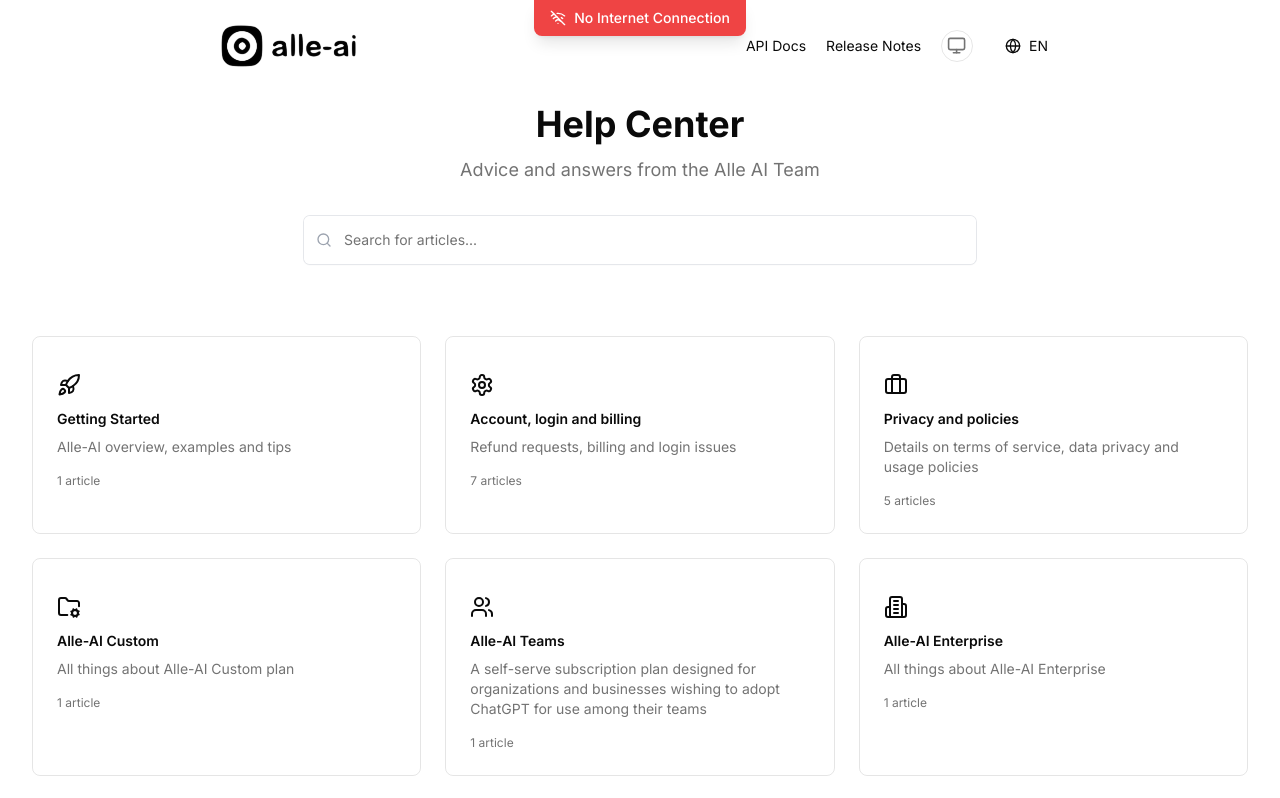
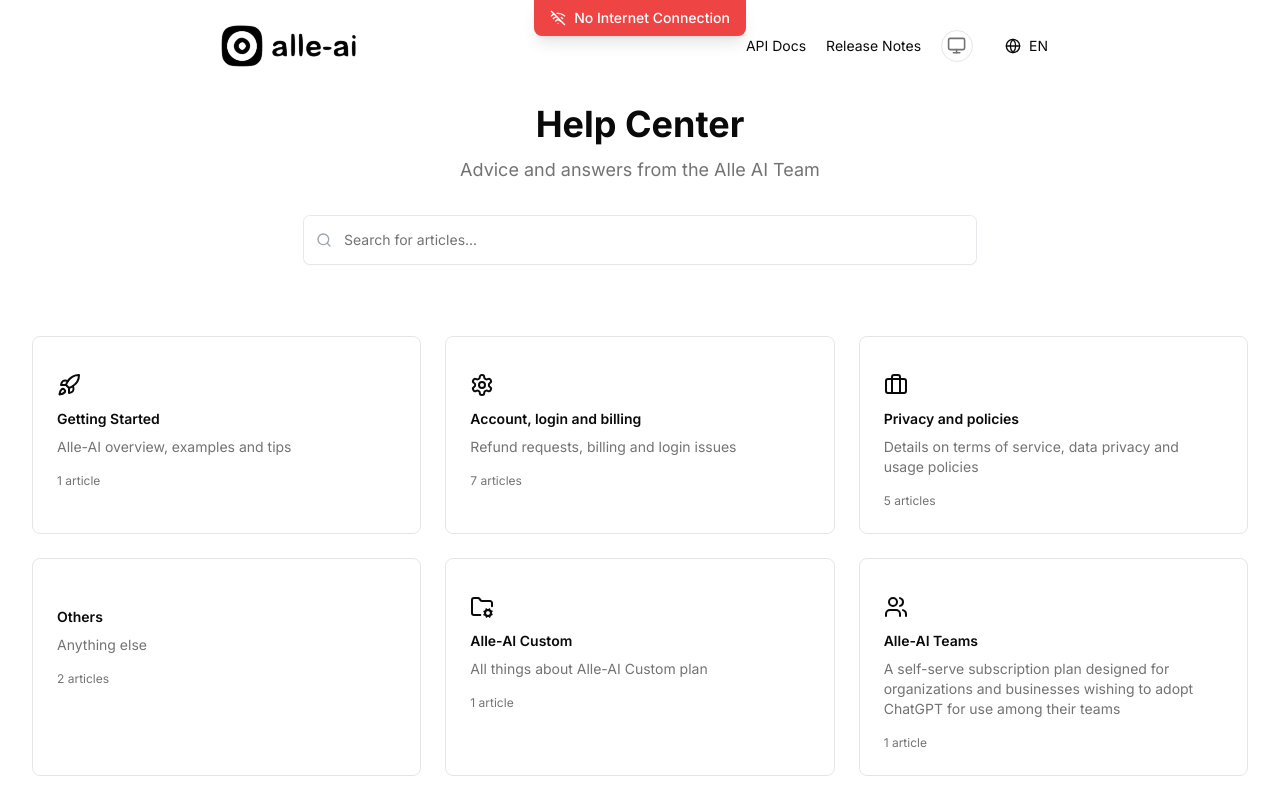
Before and after one commit to pYGOD3512/alle-ai-nextjs-project, a Next.js app: page /collection in a window 1280 px wide. Shown: the top 798 px of the page. Built offline with nearby package versions, Linux system fonts and the light colour scheme.

Commit message:
modified some to resolve merge conflicts

```diff
--- a/app/(help)/collection/[category]/[articleId]/articleContent.tsx
+++ b/app/(help)/collection/[category]/[articleId]/articleContent.tsx
@@ -15,7 +15,7 @@
 import DynamicFaq from "@/components/faq/DynamicFaq";
 import { languages } from "@/lib/constants";
 import { toast, useToast } from "@/hooks/use-toast";
-
+import CustomHead from "@/components/faq/CustomHead";
 type FeedbackType = "helpful" | "not-helpful" | null;
 
 export function ArticleContent({
@@ -30,7 +30,6 @@
   const [feedbackGiven, setFeedbackGiven] = useState<FeedbackType>(null);
   const [selectedLanguage, setSelectedLanguage] = useState(languages[0]);
   const { toast } = useToast();
-
 
   useEffect(() => {
     // alert(article.id)
@@ -50,6 +49,8 @@
   const allArticles = category.sections.flatMap((section) => section.articles);
 
   return (
+    <>
+      <CustomHead title={`${article.title} | Alle-AI`} />
       <div className="min-h-screen bg-background">
         {/* Hero Section */}
         <div className="bg-gradient-to-b from-primary/5 to-background border-b">
@@ -76,7 +77,10 @@
                     <span>{article.readingTime}</span>
                   </div>
                   <div className="flex items-center gap-2 text-sm text-muted-foreground">
-                  <IconComponent name={category.iconName} className="h-4 w-4" />
+                    <IconComponent
+                      name={category.iconName}
+                      className="h-4 w-4"
+                    />
                     <span>{category.title}</span>
                   </div>
                 </div>
@@ -121,8 +125,8 @@
               </div>
               {feedbackGiven && (
                 <div className="mt-4 p-4 rounded-lg bg-primary/5 text-sm text-muted-foreground">
-                Thank you for your feedback! We'll use this to improve our
-                documentation.
+                  {`Thank you for your feedback! We'll use this to improve our
+                documentation.`}
                 </div>
               )}
             </div>
@@ -158,5 +162,6 @@
           </article>
         </div>
       </div>
+    </>
   );
 }
--- a/app/(help)/collection/[category]/categoryContent.tsx
+++ b/app/(help)/collection/[category]/categoryContent.tsx
@@ -7,6 +7,7 @@
 import { useEffect, useRef, useState } from "react";
 import { languages } from "@/lib/constants";
 import { useToast } from "@/hooks/use-toast";
+
 export function CategoryContent({
   category,
   categorySlug,
@@ -19,6 +20,7 @@
   const [selectedLanguage, setSelectedLanguage] = useState(languages[0]);
 
   useEffect(() => {
+    document.title = "Alle-AI | Help Center";
     if (selectedLanguage.code !== "en") {
       toast({
         title: "Coming soon!",
--- a/app/(help)/collection/constants.tsx
+++ b/app/(help)/collection/constants.tsx
@@ -404,44 +404,36 @@
       },
     ],
   },
-  // "3675931-api": {
-  //   id: "3675931",
-  //   iconName: "Code",
-  //   title: "API",
-  //   description: "Common questions related to our APIs and models",
-  //   sections: [
-  //     {
-  //         title: 'API',
-  //         articles: [
-  //             {
-  //             id: "apis",
-  //             title: "API",
-  //             description: "Read our apis",
-  //             readingTime: "10 min read"
-  //             }
-  //         ]
-  //     }
-  //   ]
-  // },
-  // "3742473-alle-ai": {
-  //   id: "3742473",
-  //   iconName: "MessageCircleMore",
-  //   title: "Alle-AI",
-  //   description: "All things about Alle-AI",
-  //   sections: [
-  //     {
-  //       title: "About Alle-AI",
-  //       articles: [
-  //         {
-  //           id: "1",
-  //           title: "What does Alle-AI do",
-  //           description: "Understanding the concept and process of Alle-AI",
-  //           readingTime: "10 min read",
-  //         },
-  //       ],
-  //     },
-  //   ],
-  // },
+
+  "3742473-others": {
+    id: "3742473",
+    iconName: "FileText",
+    title: "Others",
+    description: "Anything else",
+    sections: [
+      {
+        title: "Others",
+        articles: [
+          {
+            id: "subscription-discounts",
+            title: "Do you offer any discounts?",
+            description:
+              "Information on available promotions or pricing discounts.",
+            readingTime: "3 min read",
+            keywords: [],
+          },
+          {
+            id: "models-selection",
+            title: "Why Can't You Select Just One Model?",
+            description:
+              "Learn why selecting multiple models gives you more flexibility and options.",
+            readingTime: "2 min read",
+            keywords: [],
+          },
+        ],
+      },
+    ],
+  },
   "7835004-alle-ai-custom": {
     id: "7835004",
     iconName: "FolderCog",
--- a/app/(help)/collection/layout.tsx
+++ b/app/(help)/collection/layout.tsx
@@ -11,6 +11,8 @@
 import { ThemeToggle } from "@/components/ui/theme-toggle";
 import { Input } from "@/components/ui/input";
 import { ScrollText, Search, Globe, Home, Router } from "lucide-react";
+import Providers from "@/components/ProgressBar";
+
 import {
   DropdownMenu,
   DropdownMenuContent,
@@ -128,7 +130,10 @@
 
   const handleSearchResultClick = (result: SearchResult) => {
     //  navigation/action logic
-    router.push(`/collection/${result.categoryKey}/${result.articleId}`);
+    if (result.categoryKey === "getting-started") {
+      router.push("/hub/getting-started");
+    } else router.push(`/collection/${result.categoryKey}/${result.articleId}`);
+
     setIsSearching(false);
     setSearchQuery("");
   };
@@ -144,6 +149,7 @@
   }, [searchQuery]);
 
   return (
+    <>
       <div className="min-h-screen flex flex-col">
         <header className="w-full px-4 sm:px-6 lg:px-8 py-6">
           <div className="flex flex-col">
@@ -162,7 +168,7 @@
               </Link>
 
               <div className="right-10 flex items-center gap-5 text-sm">
-              <Link href={"/docs/developer-getting-started"} target="_blank">
+                <Link href={"/docs/developer-guides"} target="_blank">
                   API Docs
                 </Link>
                 <Link href={"/release-notes"}>Release Notes</Link>
@@ -272,8 +278,9 @@
         </header>
 
         <main className="flex-1 mx-auto w-full max-w-7xl px-4 sm:px-6 lg:px-8">
-        {children}
+          <Providers>{children}</Providers>
         </main>
       </div>
+    </>
   );
 }
--- a/app/(help)/collection/page.tsx
+++ b/app/(help)/collection/page.tsx
@@ -4,20 +4,23 @@
 import Link from "next/link";
 import { helpCategories } from "./constants";
 import { IconComponent } from "@/components/IconComponent";
-
-import { useState } from "react";
+import { useState, useEffect } from "react";
 import { languages } from "@/lib/constants";
-
+import CustomHead from "@/components/faq/CustomHead";
 export default function CollectionPage() {
   const [selectedLanguage, setSelectedLanguage] = useState(languages[0]);
 
   return (
+    <>
+      <CustomHead title="Alle-AI | Help Center" />
       <div className="py-12">
         <div className="grid grid-cols-1 md:grid-cols-2 lg:grid-cols-3 gap-6">
           {Object.entries(helpCategories).map(([slug, category]) => (
             <Link
               key={category.id}
-            href={category.uniqueRoute ? category.href : `/collection/${slug}`}
+              href={
+                category.uniqueRoute ? category.href : `/collection/${slug}`
+              }
               className="group p-6 rounded-lg border border-borderColorPrimary hover:shadow-md transition-all"
             >
               <div className="gap-4">
@@ -68,5 +71,6 @@
         </Link> */}
         </div>
       </div>
+    </>
   );
 }
--- a/app/(help)/hub/layout.tsx
+++ b/app/(help)/hub/layout.tsx
@@ -54,7 +54,7 @@
       <header className="w-full  px-4 sm:px-6 lg:px-10 py-6 bg-white dark:bg-zinc-800 shadow-md">
         <div className="max-w-7xl mx-auto flex items-center justify-between">
           {/* Logo */}
-          <Link href={"/"}>
+          <Link href={"/collection"}>
             <Image
               src={
                 resolvedTheme === "dark"
--- a/components/faq/DynamicFaq.tsx
+++ b/components/faq/DynamicFaq.tsx
@@ -31,6 +31,12 @@
   "content-policy": dynamic(
     () => import("@/components/faq/privacy/content-policy")
   ),
+  "subscription-discounts": dynamic(
+    () => import("@/components/faq/others/subscription-discount")
+  ),
+  "models-selection": dynamic(
+    () => import("@/components/faq/others/models-selection")
+  ),
 };
 
 interface DynamicFaqProps {
```
Also changed, not shown: app/(help)/hub/getting-started/page.tsx (+13 -4 lines), 1 other file (tests, documents, lock files or other folders). Lines whose indentation alone changed are shown as unchanged.
